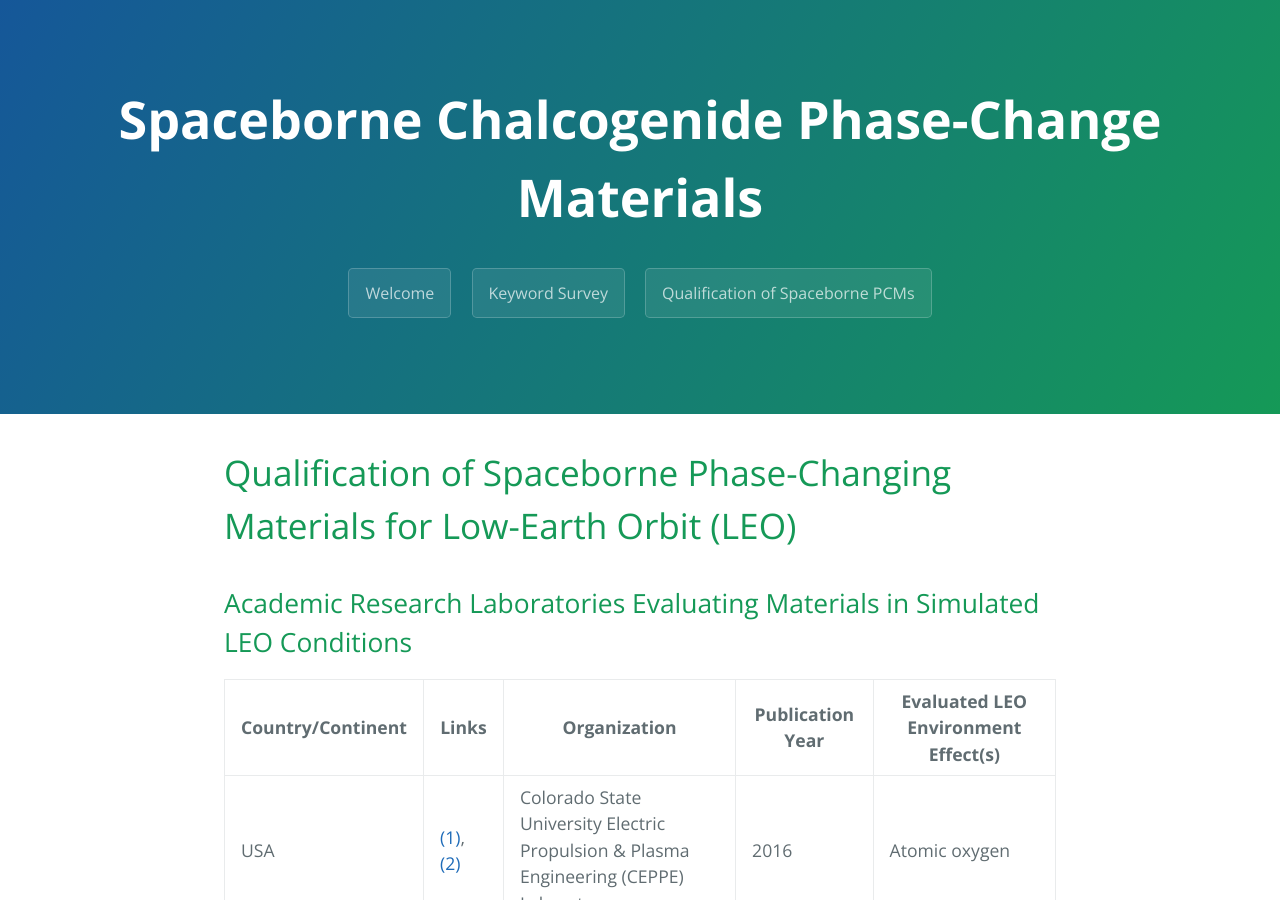
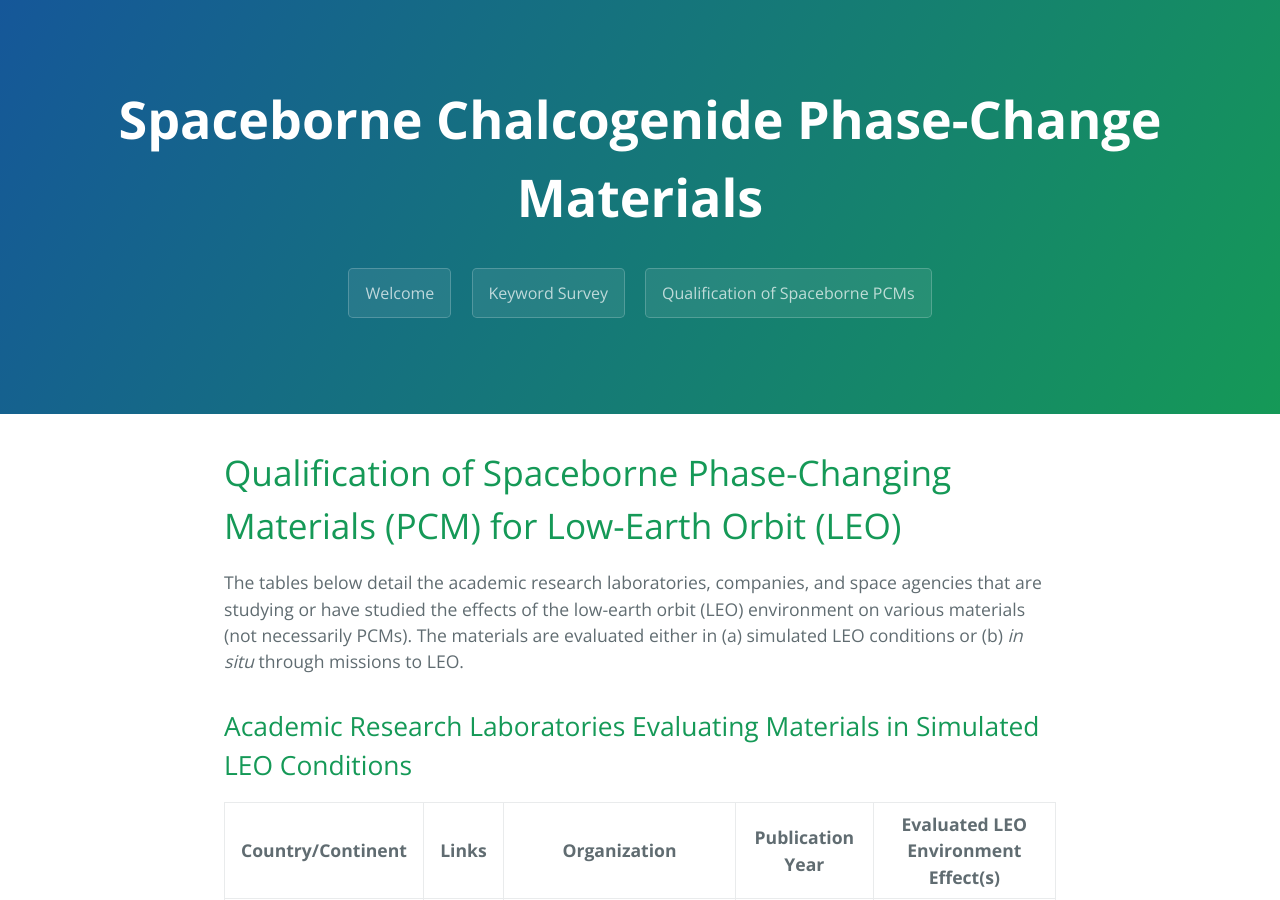
Before and after one commit to Spaceborne-PCMs/Spaceborne-PCMs.github.io, a Jekyll site: the page built from qualification.md, in a window 1280 px wide and 900 px high. Built offline with Jekyll 4.4.1, drawn with Linux system fonts in a browser that asks for light colours.

Commit message:
minor changes

```diff
--- a/qualification.md
+++ b/qualification.md
@@ -4,7 +4,9 @@ layout: template
 filename: qualification
 ---
 
-# Qualification of Spaceborne Phase-Changing Materials for Low-Earth Orbit (LEO)
+# Qualification of Spaceborne Phase-Changing Materials (PCM) for Low-Earth Orbit (LEO)
+
+The tables below detail the academic research laboratories, companies, and space agencies that are studying or have studied the effects of the low-earth orbit (LEO) environment on various materials (not necessarily PCMs). The materials are evaluated either in (a) simulated LEO conditions or (b) _in situ_ through missions to LEO.
 
 ## Academic Research Laboratories Evaluating Materials in Simulated LEO Conditions
 
```
